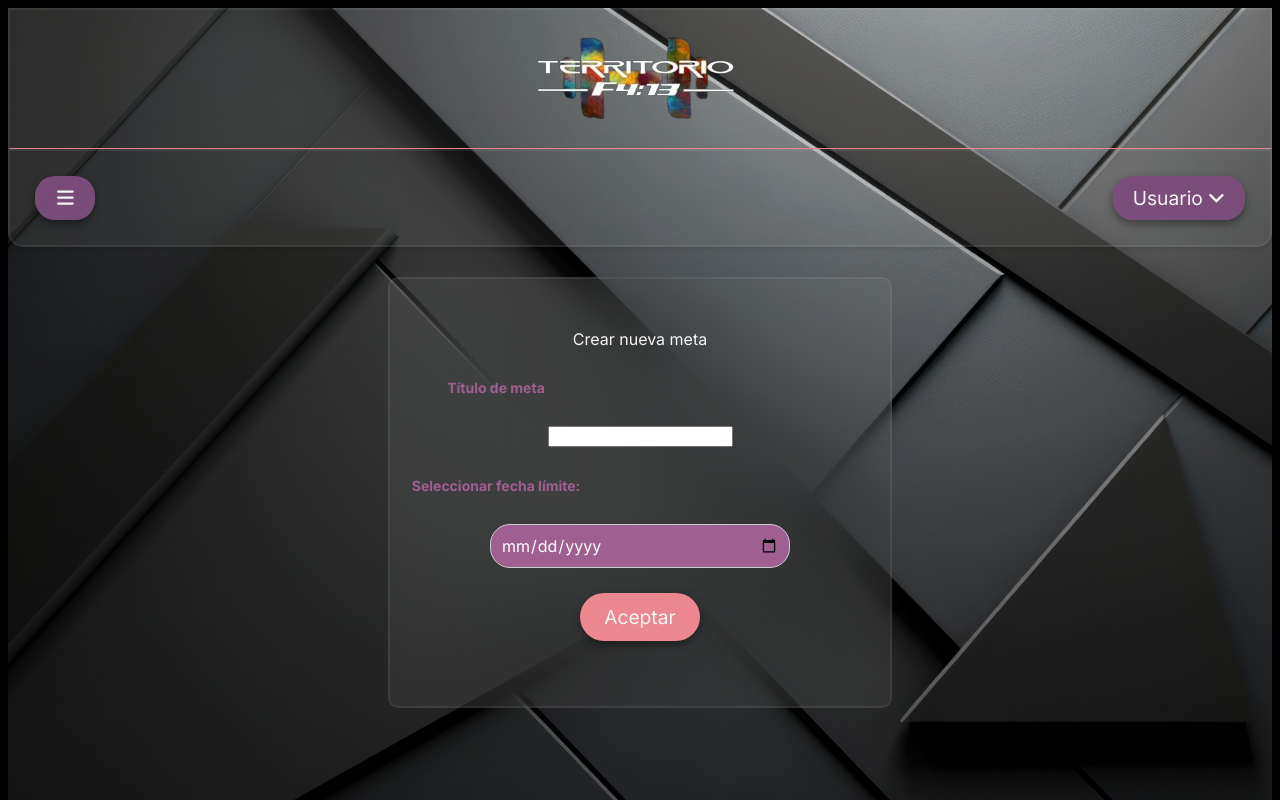
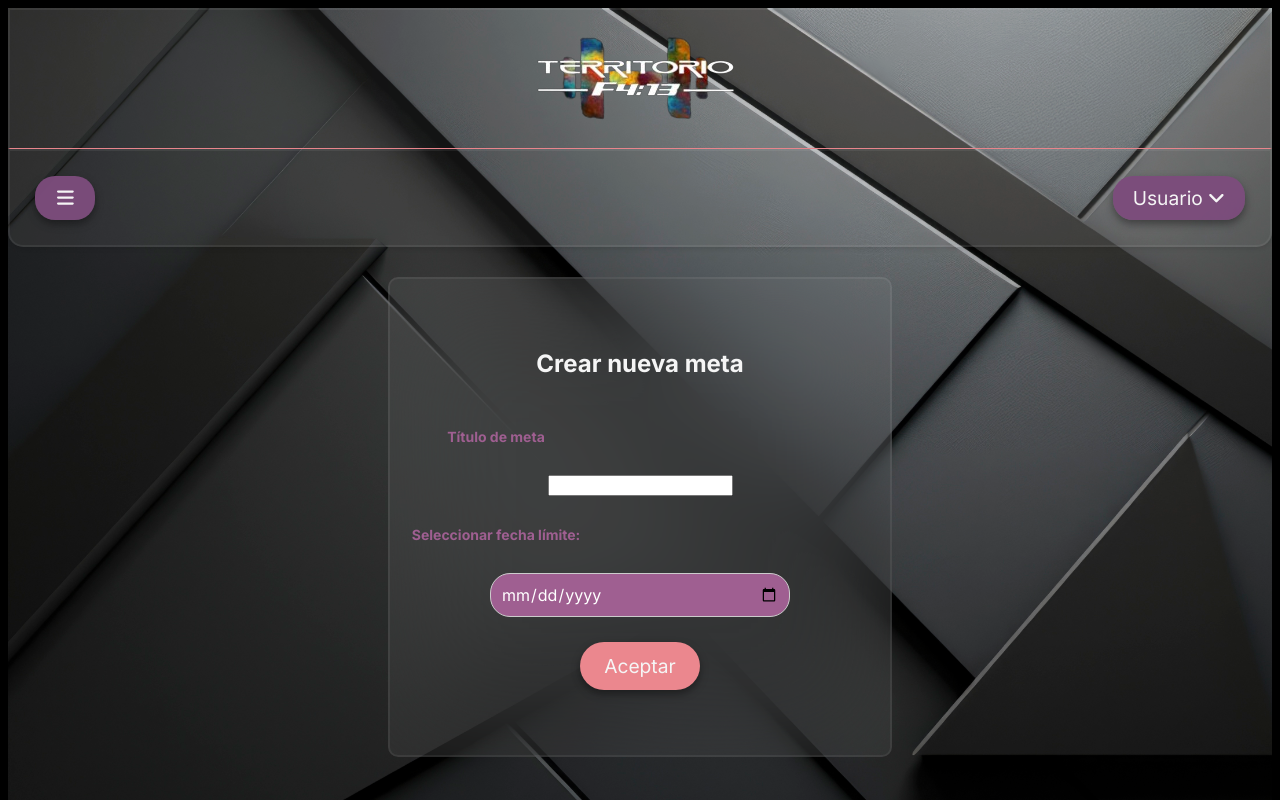
Before and after one commit to Ferchox/componentes, a React (Vite) app: page /CrearMetas in a window 1280 px wide. Shown: the top 800 px of the page. Built offline with nearby package versions, Linux system fonts and the light colour scheme; no server answers.

Commit message:
arreglando mas el css

```diff
--- a/src/components/crearMetas/organismos/FormularioMeta.jsx
+++ b/src/components/crearMetas/organismos/FormularioMeta.jsx
@@ -8,7 +8,7 @@ function FormularioMeta() {
   return (
     <div className="registro-formulario-metas">
       <div>
-        <span>Crear nueva meta</span>
+        <h2>Crear nueva meta</h2>
       </div>
       <h1 className="crear-meta">Título de meta</h1>
       <input type="text" />
```
